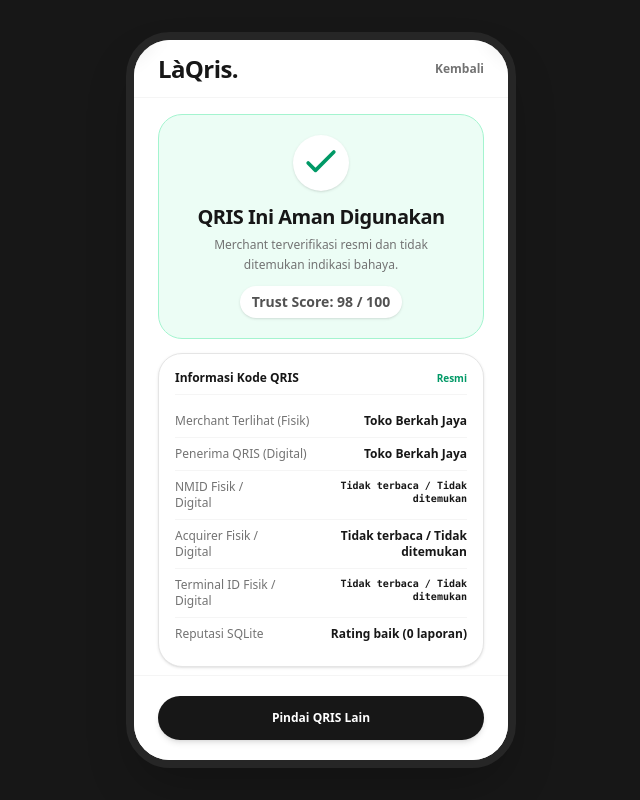
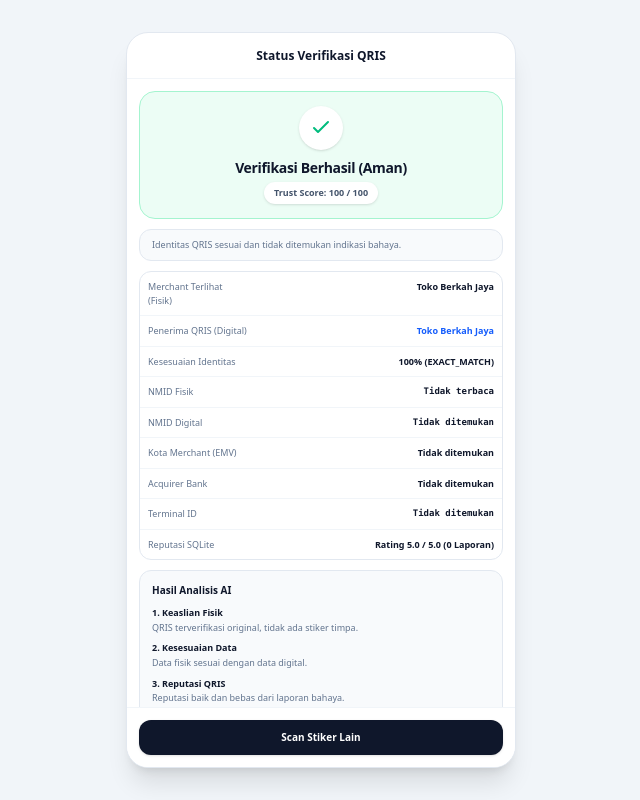
Before and after one commit to just-naumi/LaQris-Dev, a Next.js app in the folder LaQris/frontend/: page /result/aman in a window 1280 px wide. Shown: the whole page, without its empty margins (319-959 px from the left). Built offline with nearby package versions, Linux system fonts and the light colour scheme; no server answers.

Commit message:
feat: port main result layout to next frontend

```diff
--- a/LaQris/frontend/src/components/qris-result-page.tsx
+++ b/LaQris/frontend/src/components/qris-result-page.tsx
@@ -6,48 +6,13 @@
 
 type ResultType = "aman" | "waspada" | "bahaya";
 
-const resultConfig: Record<ResultType, {
-  title: string;
-  subtitle: string;
-  accent: string;
-  soft: string;
-  border: string;
-  action: string;
-}> = {
-  aman: {
-    title: "QRIS Ini Aman Digunakan",
-    subtitle: "Merchant terverifikasi resmi dan tidak ditemukan indikasi bahaya.",
-    accent: "text-emerald-600",
-    soft: "bg-emerald-50",
-    border: "border-emerald-200",
-    action: "Pindai QRIS Lain",
-  },
-  waspada: {
-    title: "Perlu Perhatian Sebelum Membayar",
-    subtitle: "Ditemukan perbedaan yang perlu Anda periksa kembali.",
-    accent: "text-amber-600",
-    soft: "bg-amber-50",
-    border: "border-amber-200",
-    action: "Laporkan Masalah",
-  },
-  bahaya: {
-    title: "Indikasi Identitas Tidak Sesuai",
-    subtitle: "Terdeteksi indikasi fraud atau ketidaksesuaian QRIS.",
-    accent: "text-rose-600",
-    soft: "bg-rose-50",
-    border: "border-rose-200",
-    action: "Lanjut Laporan",
-  },
-};
-
 const API_BASE = process.env.NEXT_PUBLIC_API_URL ?? "http://127.0.0.1:5000";
 
-function valueOrFallback(value: string | undefined, fallback: string) {
+function displayValue(value: string | undefined, fallback: string) {
   return value && value !== "Tidak ditemukan" && value !== "Tidak terbaca" ? value : fallback;
 }
 
 export default function QrisResultPage({ type }: { type: ResultType }) {
-  const config = resultConfig[type];
   const [scanData, setScanData] = useState<ScanResponse | null>(null);
 
   useEffect(() => {
@@ -63,87 +28,80 @@
     return () => window.clearTimeout(timer);
   }, []);
 
-  const trustScore = scanData ? Math.round(scanData.trust_score) : type === "aman" ? 98 : type === "waspada" ? 65 : 50;
-  const physicalMerchant = valueOrFallback(scanData?.physical_merchant, type === "bahaya" ? "Tidak terbaca" : "Toko Berkah Jaya");
-  const digitalMerchant = valueOrFallback(scanData?.digital_merchant, type === "bahaya" ? "Tidak ditemukan" : "Toko Berkah Jaya");
-  const physicalNmid = valueOrFallback(scanData?.physical_nmid, "Tidak terbaca");
-  const digitalNmid = valueOrFallback(scanData?.digital_nmid, "Tidak ditemukan");
-  const physicalAcquirer = valueOrFallback(scanData?.physical_acquirer, "Tidak terbaca");
-  const digitalAcquirer = valueOrFallback(scanData?.digital_acquirer, "Tidak ditemukan");
-  const physicalTid = valueOrFallback(scanData?.physical_tid, "Tidak terbaca");
-  const digitalTid = valueOrFallback(scanData?.digital_tid, "Tidak ditemukan");
+  const isSafe = type === "aman";
+  const isDanger = type === "bahaya";
+  const trustScore = scanData ? Math.round(scanData.trust_score) : isSafe ? 100 : isDanger ? 50 : 65;
+  const physicalMerchant = displayValue(scanData?.physical_merchant, isDanger ? "Tidak terbaca" : "Toko Berkah Jaya");
+  const digitalMerchant = displayValue(scanData?.digital_merchant, isDanger ? "Tidak ditemukan" : "Toko Berkah Jaya");
+  const physicalNmid = displayValue(scanData?.physical_nmid, "Tidak terbaca");
+  const digitalNmid = displayValue(scanData?.digital_nmid, "Tidak ditemukan");
+  const city = displayValue(scanData?.digital_city, "Tidak ditemukan");
+  const acquirer = displayValue(scanData?.digital_acquirer, "Tidak ditemukan");
+  const terminalId = displayValue(scanData?.digital_tid, "Tidak ditemukan");
   const visualizationUrl = scanData?.visualization_url ? `${API_BASE}${scanData.visualization_url}` : null;
-  const explanation = scanData?.explanation || config.subtitle;
-  const reportCount = typeof scanData?.reputation?.total_reports === "number" ? scanData.reputation.total_reports : type === "bahaya" ? 14 : 0;
-
-  const actionHref = type === "bahaya" || type === "waspada" ? "/report" : "/dashboard";
+  const reportCount = typeof scanData?.reputation?.total_reports === "number" ? scanData.reputation.total_reports : isDanger ? 14 : 0;
+  const explanation = scanData?.explanation || (isSafe ? "Identitas QRIS sesuai dan tidak ditemukan indikasi bahaya." : "Terdapat ketidaksesuaian identitas yang perlu diperiksa.");
+  const matchText = scanData ? `${Math.round(scanData.name_similarity)}% (${scanData.match_level})` : isSafe ? "100% (EXACT_MATCH)" : "0% (COMPLETELY_DIFFERENT)";
 
   return (
-    <main className="h-dvh overflow-hidden bg-neutral-900 py-0 sm:py-8 flex items-center justify-center font-sans antialiased">
-      <div className="w-full max-w-[390px] h-full sm:h-[min(844px,calc(100dvh-4rem))] bg-white sm:rounded-[44px] shadow-2xl overflow-hidden flex flex-col relative border-0 sm:border-[8px] border-neutral-800 text-neutral-900">
-        <header className="navbar min-h-[58px] bg-white/90 backdrop-blur border-b border-neutral-100 px-6 flex items-center justify-between shrink-0">
-          <Link href="/dashboard" className="text-2xl font-black tracking-tight">LàQris.</Link>
-          <Link href="/dashboard" className="text-xs font-bold text-neutral-500 hover:text-neutral-900">Kembali</Link>
+    <main className="h-dvh overflow-hidden bg-slate-100 flex items-center justify-center font-sans antialiased">
+      <div className="w-full max-w-[390px] h-full sm:h-[min(844px,calc(100dvh-4rem))] bg-white sm:rounded-[22px] shadow-xl overflow-hidden flex flex-col relative border border-slate-200 text-slate-900">
+        <header className="h-[46px] shrink-0 border-b border-slate-100 flex items-center justify-center">
+          <h1 className="text-xs font-extrabold">Status Verifikasi QRIS</h1>
         </header>
 
-        <div className="scrollbar-hidden flex-1 overflow-y-auto px-6 py-4 space-y-3.5">
-          <section className={`${config.soft} ${config.border} rounded-3xl border p-5 text-center`}>
-            <div className={`mx-auto mb-3 flex h-14 w-14 items-center justify-center rounded-full bg-white shadow-sm ${config.accent}`}>
-              {type === "aman" ? (
-                <svg className="h-11 w-11" fill="none" viewBox="0 0 24 24" stroke="currentColor" strokeWidth={2}><path strokeLinecap="round" strokeLinejoin="round" d="m5 12 4 4L19 6" /></svg>
+        <div className="scrollbar-hidden flex-1 overflow-y-auto px-3 py-3 space-y-2.5">
+          <section className={`rounded-2xl border p-3.5 text-center ${isSafe ? "bg-emerald-50 border-emerald-200" : isDanger ? "bg-rose-50 border-rose-200" : "bg-amber-50 border-amber-200"}`}>
+            <div className={`mx-auto mb-2 flex h-11 w-11 items-center justify-center rounded-full bg-white shadow-sm ${isSafe ? "text-emerald-500" : isDanger ? "text-rose-600" : "text-amber-500"}`}>
+              {isSafe ? (
+                <svg className="h-6 w-6" fill="none" viewBox="0 0 24 24" stroke="currentColor" strokeWidth={2}><path strokeLinecap="round" strokeLinejoin="round" d="m5 12 4 4L19 6" /></svg>
               ) : (
-                <svg className="h-11 w-11" fill="none" viewBox="0 0 24 24" stroke="currentColor" strokeWidth={2}><path strokeLinecap="round" strokeLinejoin="round" d="M12 9v3.75m9-.75a9 9 0 1 1-18 0 9 9 0 0 1 18 0ZM12 16.5h.008v.008H12V16.5Z" /></svg>
+                <svg className="h-6 w-6" fill="none" viewBox="0 0 24 24" stroke="currentColor" strokeWidth={2}><path strokeLinecap="round" strokeLinejoin="round" d="M12 9v3.75m9-.75a9 9 0 1 1-18 0 9 9 0 0 1 18 0ZM12 16.5h.008v.008H12V16.5Z" /></svg>
               )}
             </div>
-            <h1 className="text-xl font-black tracking-tight">{config.title}</h1>
-            <p className="mx-auto mt-1 max-w-[260px] text-xs font-medium leading-relaxed text-neutral-500">{config.subtitle}</p>
-            <div className="mt-3 inline-flex rounded-full bg-white px-3 py-1.5 text-sm font-black text-neutral-600 shadow-sm">
-              Trust Score: {trustScore} / 100
+            <h2 className="text-sm font-black tracking-tight">{isSafe ? "Verifikasi Berhasil (Aman)" : isDanger ? "Indikasi Identitas Tidak Sesuai" : "Perlu Perhatian"}</h2>
+            <div className="mt-1 inline-flex rounded-full bg-white px-2.5 py-1 text-[9px] font-black text-slate-600 shadow-sm">Trust Score: {trustScore} / 100</div>
+          </section>
+
+          <div className={`rounded-xl border px-3 py-2 text-[9px] leading-relaxed ${isSafe ? "bg-slate-50 border-slate-200 text-slate-500" : "bg-rose-50 border-rose-200 text-rose-600"}`}>
+            {!isSafe && <span className="mr-1">⚠</span>}{explanation}
+          </div>
+
+          {visualizationUrl && (
+            <div className="overflow-hidden rounded-xl border border-slate-200 bg-slate-50">
+              <img src={visualizationUrl} alt="Visual Deteksi YOLO" className="mx-auto h-[165px] w-full object-contain" />
+            </div>
+          )}
+
+          <section className="overflow-hidden rounded-xl border border-slate-200 bg-white">
+            <div className="divide-y divide-slate-100 text-[9px]">
+              <div className="flex items-start justify-between gap-3 px-2 py-2"><span className="text-slate-500">Merchant Terlihat<br />(Fisik)</span><strong className={`max-w-[58%] text-right ${isDanger ? "text-rose-600" : ""}`}>{physicalMerchant}</strong></div>
+              <div className="flex items-start justify-between gap-3 px-2 py-2"><span className="text-slate-500">Penerima QRIS (Digital)</span><strong className="max-w-[58%] text-right text-blue-600">{digitalMerchant}</strong></div>
+              <div className="flex items-start justify-between gap-3 px-2 py-2"><span className="text-slate-500">Kesesuaian Identitas</span><strong className="max-w-[58%] text-right">{matchText}</strong></div>
+              <div className="flex items-start justify-between gap-3 px-2 py-2"><span className="text-slate-500">NMID Fisik</span><strong className="text-right font-mono">{physicalNmid}</strong></div>
+              <div className="flex items-start justify-between gap-3 px-2 py-2"><span className="text-slate-500">NMID Digital</span><strong className="text-right font-mono">{digitalNmid}</strong></div>
+              <div className="flex items-start justify-between gap-3 px-2 py-2"><span className="text-slate-500">Kota Merchant (EMV)</span><strong className="text-right">{city}</strong></div>
+              <div className="flex items-start justify-between gap-3 px-2 py-2"><span className="text-slate-500">Acquirer Bank</span><strong className="text-right">{acquirer}</strong></div>
+              <div className="flex items-start justify-between gap-3 px-2 py-2"><span className="text-slate-500">Terminal ID</span><strong className="text-right font-mono">{terminalId}</strong></div>
+              <div className="flex items-start justify-between gap-3 px-2 py-2"><span className="text-slate-500">Reputasi SQLite</span><strong className="text-right">Rating 5.0 / 5.0 ({reportCount} Laporan)</strong></div>
             </div>
           </section>
 
-          {scanData?.explanation && (
-            <div className={`${config.soft} ${config.border} rounded-2xl border px-3 py-3 text-xs font-medium leading-relaxed ${config.accent}`}>
-              {explanation}
-            </div>
-          )}
-
-          {visualizationUrl && (
-            <section className="overflow-hidden rounded-3xl border border-neutral-200 bg-neutral-50">
-              <img src={visualizationUrl} alt="Visualisasi hasil deteksi QRIS" className="mx-auto max-h-[250px] w-auto max-w-full object-contain" />
-            </section>
-          )}
-
-          <section className="rounded-3xl border border-neutral-200 bg-white p-4 shadow-sm">
-            <div className="mb-2.5 flex items-center justify-between border-b border-neutral-100 pb-2">
-              <h2 className="text-xs font-black">Informasi Kode QRIS</h2>
-              <span className={`text-[10px] font-bold ${config.accent}`}>{type === "aman" ? "Resmi" : "Perlu Perhatian"}</span>
-            </div>
-            <div className="divide-y divide-neutral-100 text-xs">
-              <div className="flex items-start justify-between gap-3 py-2"><span className="text-neutral-500">Merchant Terlihat (Fisik)</span><strong className="text-right">{physicalMerchant}</strong></div>
-              <div className="flex items-start justify-between gap-3 py-2"><span className="text-neutral-500">Penerima QRIS (Digital)</span><strong className={`text-right ${digitalMerchant === "Tidak ditemukan" ? "text-blue-600" : ""}`}>{digitalMerchant}</strong></div>
-              <div className="flex items-start justify-between gap-3 py-2"><span className="text-neutral-500">NMID Fisik / Digital</span><strong className="text-right font-mono text-[10px]">{physicalNmid} / {digitalNmid}</strong></div>
-              <div className="flex items-start justify-between gap-3 py-2"><span className="text-neutral-500">Acquirer Fisik / Digital</span><strong className="text-right">{physicalAcquirer} / {digitalAcquirer}</strong></div>
-              <div className="flex items-start justify-between gap-3 py-2"><span className="text-neutral-500">Terminal ID Fisik / Digital</span><strong className="text-right font-mono text-[10px]">{physicalTid} / {digitalTid}</strong></div>
-              <div className="flex items-start justify-between gap-3 py-2"><span className="text-neutral-500">Reputasi SQLite</span><strong className="text-right">{type === "bahaya" ? "Berisiko" : "Rating baik"} ({reportCount} laporan)</strong></div>
-            </div>
-          </section>
-
-          <section className="rounded-3xl border border-neutral-200 bg-neutral-50 p-4">
-            <h2 className="mb-3 text-xs font-black">Hasil Analisis AI</h2>
-            <div className="space-y-3">
-              <div className="rounded-2xl bg-white p-3"><strong className="block text-xs">1. Keaslian Fisik</strong><span className="mt-1 block text-[11px] text-neutral-500">{type === "bahaya" ? "Terdeteksi indikasi stiker QRIS palsu atau ditimpa." : "QRIS terverifikasi dan tidak ditemukan indikasi stiker timpa."}</span></div>
-              <div className="rounded-2xl bg-white p-3"><strong className="block text-xs">2. Kesesuaian Data</strong><span className="mt-1 block text-[11px] text-neutral-500">{scanData ? `${scanData.match_level} dengan skor kecocokan ${Math.round(scanData.name_similarity)}%.` : "Perbandingan data fisik dan digital tersedia setelah pemindaian."}</span></div>
-              <div className="rounded-2xl bg-white p-3"><strong className="block text-xs">3. Reputasi QRIS</strong><span className="mt-1 block text-[11px] text-neutral-500">{type === "bahaya" ? `Ditemukan ${reportCount} laporan atau indikasi yang perlu ditindaklanjuti.` : "Tidak ditemukan laporan berbahaya pada pemeriksaan ini."}</span></div>
+          <section className="rounded-xl border border-slate-200 bg-slate-50 p-3">
+            <h2 className="mb-2 text-[10px] font-black">Hasil Analisis AI</h2>
+            <div className="space-y-1.5 text-[9px] leading-relaxed text-slate-500">
+              <p><strong className="text-slate-900">1. Keaslian Fisik</strong><br />{isDanger ? "Terdeteksi indikasi stiker QRIS palsu atau ditimpa." : "QRIS terverifikasi original, tidak ada stiker timpa."}</p>
+              <p><strong className="text-slate-900">2. Kesesuaian Data</strong><br />{scanData ? `${scanData.match_level} dengan skor kecocokan ${Math.round(scanData.name_similarity)}%.` : "Data fisik sesuai dengan data digital."}</p>
+              <p><strong className="text-slate-900">3. Reputasi QRIS</strong><br />{isDanger ? `Reputasi perlu diperiksa dengan ${reportCount} laporan.` : "Reputasi baik dan bebas dari laporan bahaya."}</p>
             </div>
           </section>
         </div>
 
-        <footer className="shrink-0 border-t border-neutral-100 bg-white px-6 py-5">
-          <Link href={actionHref} className={`flex w-full items-center justify-center rounded-full py-3.5 text-xs font-black text-white shadow-md transition-transform active:scale-[0.98] ${type === "aman" ? "bg-neutral-900 hover:bg-neutral-800" : type === "waspada" ? "bg-amber-500 hover:bg-amber-600" : "bg-rose-600 hover:bg-rose-700"}`}>
-            {config.action}
+        <footer className="shrink-0 border-t border-slate-100 bg-white px-3 py-3">
+          <Link href={isDanger || type === "waspada" ? "/report" : "/dashboard"} className={`flex w-full items-center justify-center rounded-xl py-2.5 text-[10px] font-black text-white shadow-sm ${isSafe ? "bg-slate-900" : isDanger ? "bg-rose-600" : "bg-amber-500"}`}>
+            {isSafe ? "Scan Stiker Lain" : isDanger ? "Batalkan Pembayaran" : "Laporkan Masalah"}
           </Link>
-          {type !== "aman" && <Link href="/dashboard" className="mt-3 block text-center text-[11px] font-bold text-neutral-500 hover:text-neutral-900">Scan Stiker Lain</Link>}
+          {!isSafe && <Link href="/dashboard" className="mt-2 block text-center text-[9px] font-bold text-slate-500">Scan Stiker Lain</Link>}
         </footer>
       </div>
     </main>
```
